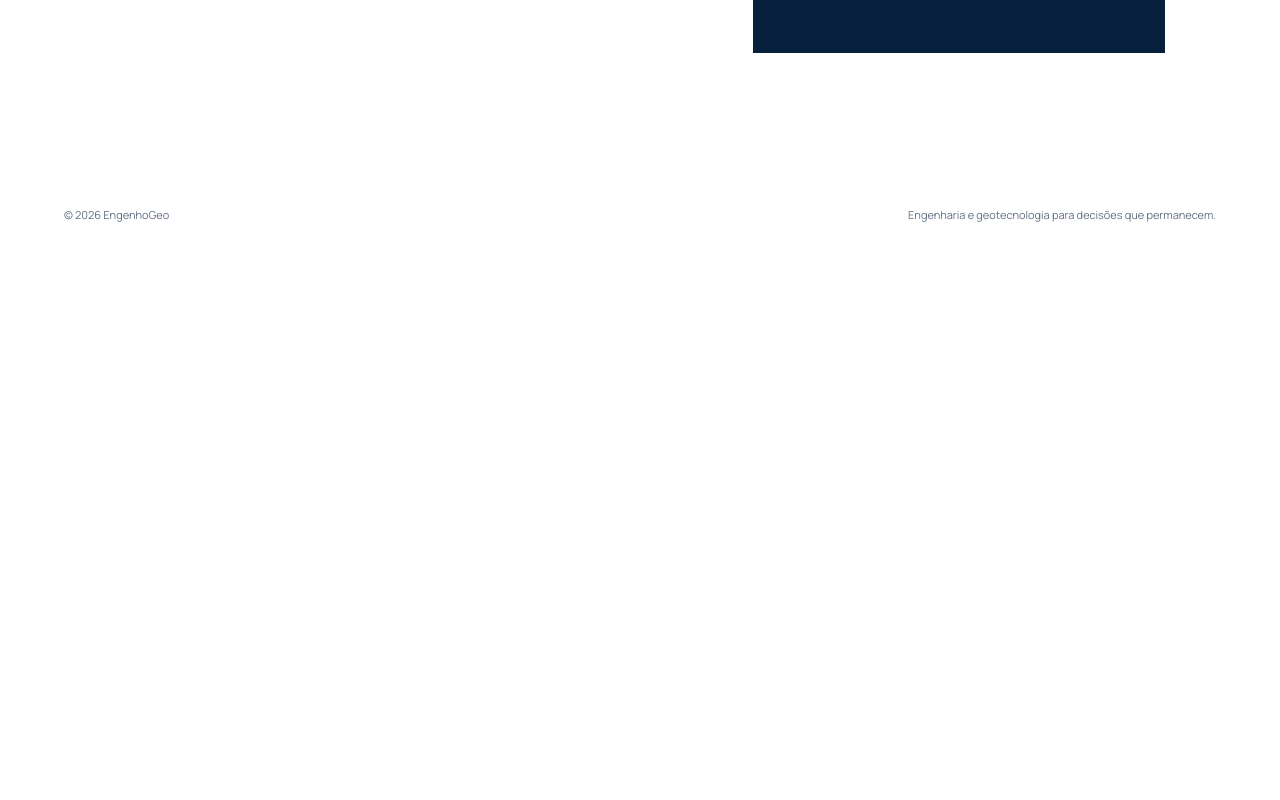
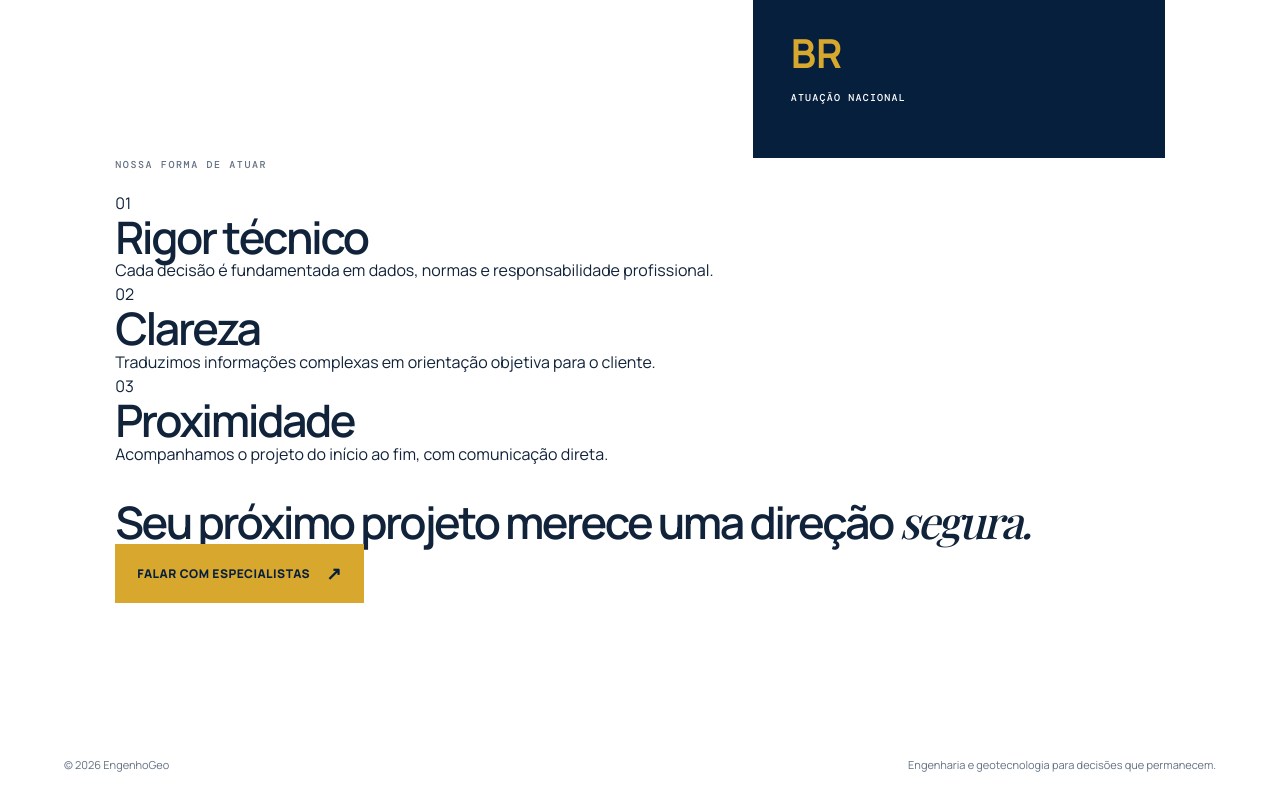
Before and after one commit to auglucas67/engenhogeo-site, a Next.js app: page /quem-somos in a window 1280 px wide. Shown: the part 829-1629 px from the top of the page. Before the commit the page ends 1078 px from the top, so only its background shows below. Built offline with nearby package versions, Linux system fonts and the light colour scheme; a web font is replaced by a local one.

Commit message:
Desenvolver páginas internas da EngenhoGeo

```diff
--- a/app/quem-somos/page.tsx
+++ b/app/quem-somos/page.tsx
@@ -1 +1,5 @@
-export default function QuemSomos() { return <main className="page"><p className="eyebrow">QUEM SOMOS</p><h1>Engenharia que entende o <em>território.</em></h1><p className="lead">A EngenhoGeo une experiência de campo, tecnologia e responsabilidade técnica para tornar cada decisão mais segura.</p><section className="two-col"><div><h2>Clareza em cada etapa.</h2><p>Do levantamento inicial à documentação final, conduzimos projetos com método, comunicação transparente e rigor regulatório.</p></div><div className="card"><strong>+10</strong><span>anos de experiência técnica</span><strong>BR</strong><span>atuação em todo o Brasil</span></div></section></main>; }
+import Link from 'next/link';
+
+const principles = [['Rigor técnico', 'Cada decisão é fundamentada em dados, normas e responsabilidade profissional.'], ['Clareza', 'Traduzimos informações complexas em orientação objetiva para o cliente.'], ['Proximidade', 'Acompanhamos o projeto do início ao fim, com comunicação direta.']];
+
+export default function QuemSomos() { return <main className="page"><p className="eyebrow">QUEM SOMOS</p><h1>Engenharia que entende o <em>território.</em></h1><p className="lead">A EngenhoGeo une experiência de campo, tecnologia e responsabilidade técnica para transformar desafios territoriais em decisões seguras.</p><section className="two-col"><div><h2>Clareza em cada etapa.</h2><p>Do levantamento inicial à documentação final, conduzimos projetos com método, comunicação transparente e atenção às exigências regulatórias.</p><p>Nosso papel é conectar informação de qualidade, visão de negócio e execução técnica para que o seu empreendimento avance com mais confiança.</p></div><div className="card"><strong>+10</strong><span>anos de experiência técnica</span><strong>360°</strong><span>visão completa do território</span><strong>BR</strong><span>atuação nacional</span></div></section><section className="content-section"><p className="eyebrow">NOSSA FORMA DE ATUAR</p><div className="principles">{principles.map(([title,text],index)=><article key={title}><span>0{index+1}</span><h2>{title}</h2><p>{text}</p></article>)}</div></section><section className="cta-band"><div><p className="eyebrow light">VAMOS CONVERSAR</p><h2>Seu próximo projeto merece uma direção <em>segura.</em></h2></div><Link className="button gold" href="/contato">Falar com especialistas <span>↗</span></Link></section></main>; }
```
